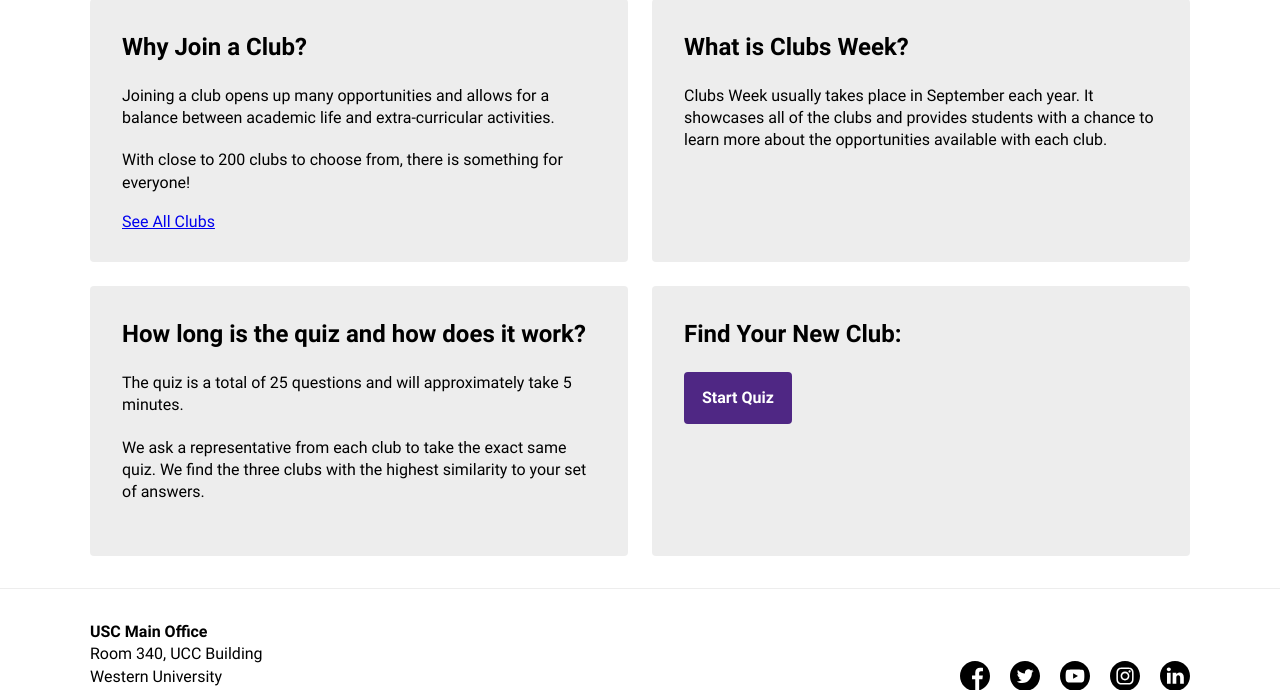
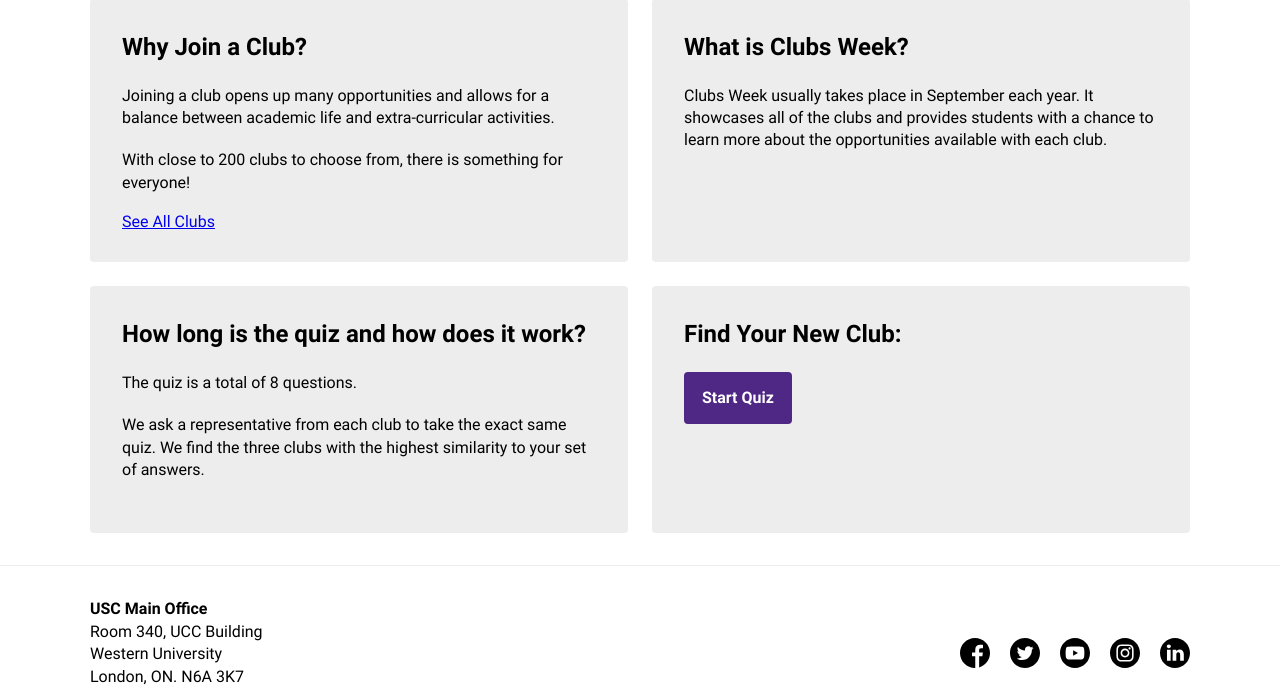
Before and after one commit to gpimlatt/Club_Matching, a Flask app: page / in a window 1280 px wide. Shown: the part 773-1463 px from the top of the page. Run offline with Flask 2, Linux system fonts and the light colour scheme; parts of the project's set-up code (start-up, migrations or seed data) failed here and were passed over.

Commit message:
Modify question and update number of questions on homepage

```diff
--- a/clubmatcher/main/questions.py
+++ b/clubmatcher/main/questions.py
@@ -16,7 +16,7 @@ q2_answers = {
     5: "Health and Wellness",
     6: "Hobbies / Special Interests",
     7: "Music / Performing Arts",
-    8: "Politics/Social Justice",
+    8: "Politics / Social Justice",
     9: "Sports"
 }
 
@@ -50,7 +50,7 @@ q6_answers = {
 
 q7 = "What about a dress code?"
 q7_answers = {
-    1: "I don't want to go anywhere I can't wear my O-Week T-shirt and sweatpants.",
+    1: "I'd like to stick to my wardrobe.",
     2: "I'm malleable. I'll dress up if I have to.",
     3: "Any opportunity to get dressed up and I'll take it!"
 }
--- a/clubmatcher/templates/pages/index.html
+++ b/clubmatcher/templates/pages/index.html
@@ -43,7 +43,7 @@
             </div>
             <div class="more-info-item">
                 <h4>How long is the quiz and how does it work?</h4>
-                <p>The quiz is a total of 25 questions and will approximately take 5 minutes.</p>
+                <p>The quiz is a total of 8 questions.</p>
                 <p>We ask a representative from each club to take the exact same quiz. We find the three clubs with
                     the
                     highest similarity to your set of answers.</p>
```
